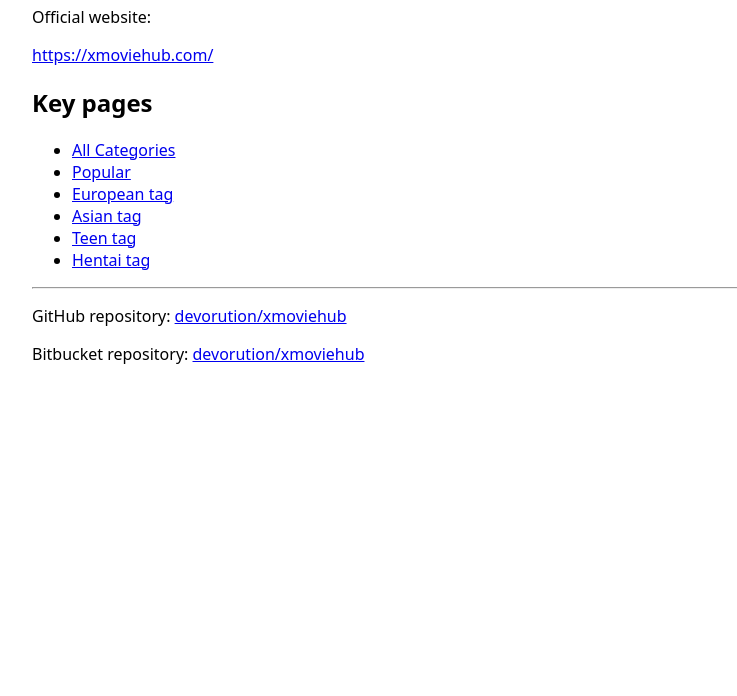
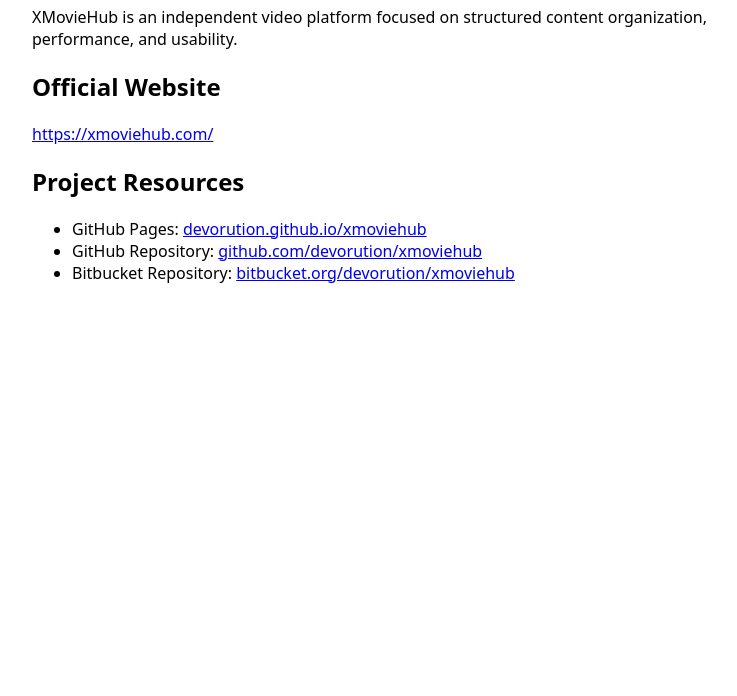
Before and after one commit to Devorution/xmoviehub, a plain HTML site: page index.html in a window 1280 px wide. Shown: the part 104-800 px from the top of the page, without its empty margins (248-985 px from the left). Drawn offline with Linux system fonts and the light colour scheme.

Commit message:
Update index.html

```diff
--- a/index.html
+++ b/index.html
@@ -4,9 +4,12 @@
   <meta charset="utf-8" />
   <meta name="viewport" content="width=device-width,initial-scale=1" />
   <title>XMovieHub — Official</title>
-  <meta name="description" content="Official links for XMovieHub: website, key pages, and source repositories." />
+
+  <meta name="description"
+        content="Official project page for XMovieHub, including website and source repositories." />
   <meta name="robots" content="index,follow" />
   <link rel="canonical" href="https://devorution.github.io/xmoviehub/" />
+
   <script type="application/ld+json">
   {
     "@context": "https://schema.org",
@@ -25,25 +28,41 @@
     "url": "https://xmoviehub.com/"
   }
   </script>
+</head>
 
-</head>
 <body style="font-family:system-ui; padding:24px; max-width:720px; margin:auto;">
-  <h1>XMovieHub — Official</h1>
-  <p>Official website:</p>
-  <p><a href="https://xmoviehub.com/">https://xmoviehub.com/</a></p>
+  <h1>XMovieHub — Official Project</h1>
 
-  <h2>Key pages</h2>
+  <p>
+    XMovieHub is an independent video platform focused on structured
+    content organization, performance, and usability.
+  </p>
+
+  <h2>Official Website</h2>
+  <p>
+    <a href="https://xmoviehub.com/">https://xmoviehub.com/</a>
+  </p>
+
+  <h2>Project Resources</h2>
   <ul>
-    <li><a href="https://xmoviehub.com/categories">All Categories</a></li>
-    <li><a href="https://xmoviehub.com/popular">Popular</a></li>
-    <li><a href="https://xmoviehub.com/tag/european">European tag</a></li>
-    <li><a href="https://xmoviehub.com/tag/asian">Asian tag</a></li>
-    <li><a href="https://xmoviehub.com/tag/teen">Teen tag</a></li>
-    <li><a href="https://xmoviehub.com/tag/hentai">Hentai tag</a></li>
+    <li>
+      GitHub Pages:
+      <a href="https://devorution.github.io/xmoviehub/">
+        devorution.github.io/xmoviehub
+      </a>
+    </li>
+    <li>
+      GitHub Repository:
+      <a href="https://github.com/devorution/xmoviehub">
+        github.com/devorution/xmoviehub
+      </a>
+    </li>
+    <li>
+      Bitbucket Repository:
+      <a href="https://bitbucket.org/devorution/xmoviehub/">
+        bitbucket.org/devorution/xmoviehub
+      </a>
+    </li>
   </ul>
-
-  <hr />
-  <p>GitHub repository: <a href="https://github.com/devorution/xmoviehub">devorution/xmoviehub</a></p>
-  <p>Bitbucket repository: <a href="https://bitbucket.org/devorution/xmoviehub/">devorution/xmoviehub</a></p>
 </body>
 </html>
```
Lines whose indentation alone changed are shown as unchanged.
